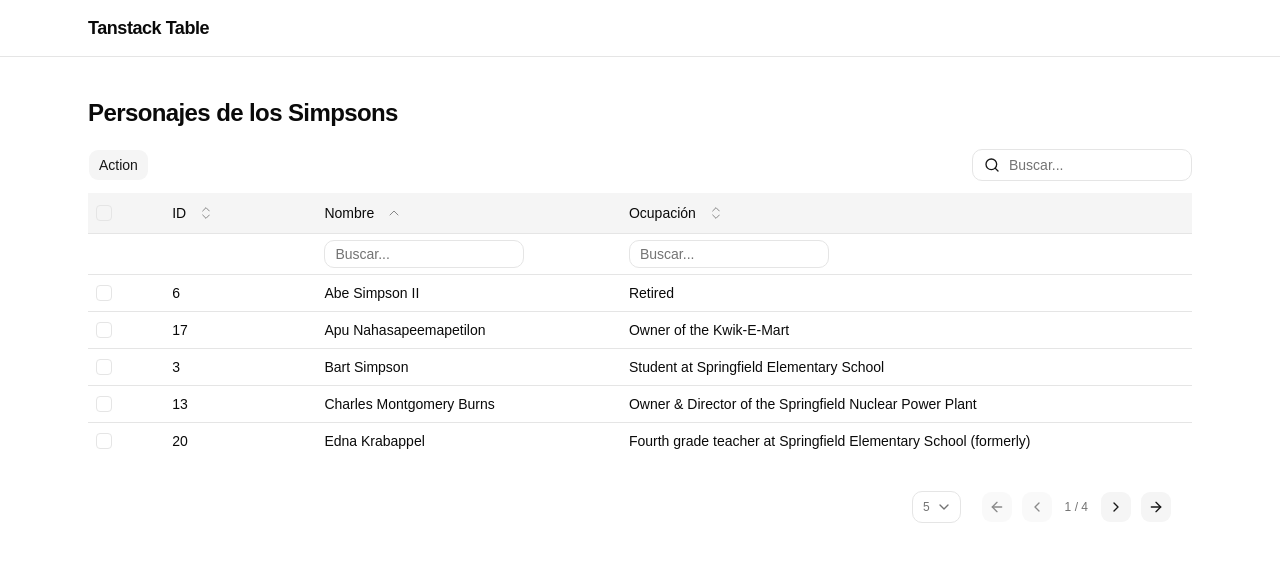
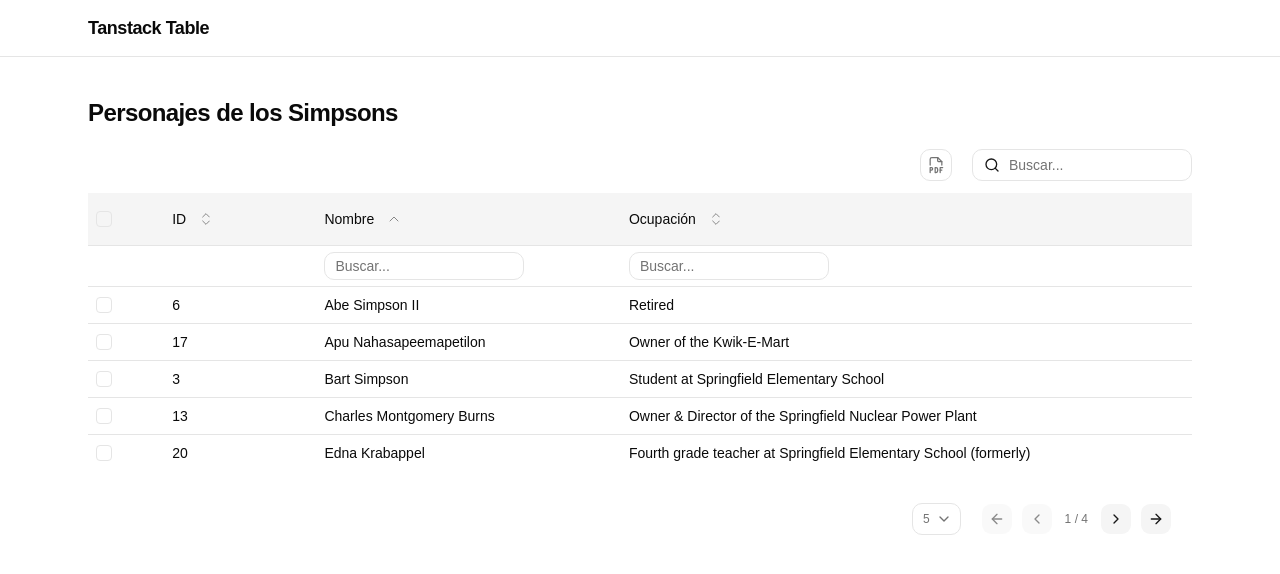
Before and after one commit to alanloffler/tanstack-table-template, a React (Vite) app: page / in a window 1280 px wide. Shown: the top 574 px of the page. Built offline with nearby package versions, Linux system fonts and the light colour scheme.

Commit message:
feat(components): export pdf file & disableDragging meta prop

```diff
--- a/src/components/DataTable.tsx
+++ b/src/components/DataTable.tsx
@@ -1,3 +1,4 @@
+import { FilePdf } from "@/components/icons/FilePdf";
 import { GripVertical, Search, X } from "lucide-react";
 
 import { Button } from "@/components/ui/button";
@@ -23,11 +24,19 @@ import {
 } from "@tanstack/react-table";
 import { useState } from "react";
 
+import { exportTableToPdf, type TPdfFormatter } from "@/utils/export-table-pdf.utils";
+
 interface DataTableProps<TData, TValue> {
   columns: ColumnDef<TData, TValue>[];
   data: TData[] | undefined;
   defaultPageSize?: number;
   defaultSorting?: SortingState;
+  exportPdfConfig?: {
+    filename?: string;
+    formatters?: Record<string, TPdfFormatter<TData>>;
+    headers?: Record<string, string>;
+    title?: string;
+  };
   pageSizes?: number[];
 }
 
@@ -36,6 +45,7 @@ export function DataTable<TData, TValue>({
   data,
   defaultPageSize = 5,
   defaultSorting = [],
+  exportPdfConfig,
   pageSizes = [5, 10, 20, 50],
 }: DataTableProps<TData, TValue>) {
   const [activeColumnId, setActiveColumnId] = useState<string | null>(null);
@@ -104,12 +114,22 @@ export function DataTable<TData, TValue>({
 
   return (
     <section className="flex flex-col gap-3">
-      <div className="flex items-center justify-between gap-5">
+      <div className="flex items-center justify-end gap-5">
         <Button
-          onClick={() => console.log(`Items: ${JSON.stringify(table.getFilteredSelectedRowModel().rows.length)}`)}
-          variant="secondary"
+          className="text-muted-foreground hover:bg-muted"
+          size="icon"
+          variant="outline"
+          onClick={() =>
+            exportTableToPdf({
+              filename: exportPdfConfig?.filename,
+              formatters: exportPdfConfig?.formatters,
+              headers: exportPdfConfig?.headers,
+              table,
+              title: exportPdfConfig?.title,
+            })
+          }
         >
-          Action
+          <FilePdf className="size-5" />
         </Button>
         <div className="relative">
           <Search className="stroke-primary absolute top-1/2 left-5 h-4 w-4 -translate-x-1/2 -translate-y-1/2" />
@@ -137,13 +157,31 @@ export function DataTable<TData, TValue>({
             {table.getHeaderGroups().map((headerGroup) => (
               <SortableContext
                 key={headerGroup.id}
-                items={headerGroup.headers.map((h) => h.column.id)}
+                items={headerGroup.headers
+                  .filter(
+                    (h) => !(h.column.columnDef.meta as { disableDragging?: boolean } | undefined)?.disableDragging,
+                  )
+                  .map((h) => h.column.id)}
                 strategy={rectSortingStrategy}
               >
                 <TableRow>
-                  {headerGroup.headers.map((header) => (
+                  {headerGroup.headers.map((header) =>
+                    (header.column.columnDef.meta as { disableDragging?: boolean } | undefined)?.disableDragging ? (
+                      <TableHead
+                        key={header.id}
+                        className="py-2.5"
+                        style={{
+                          minWidth: header.column.columnDef.minSize,
+                          width: header.column.getSize(),
+                          maxWidth: header.column.columnDef.maxSize,
+                        }}
+                      >
+                        {header.isPlaceholder ? null : flexRender(header.column.columnDef.header, header.getContext())}
+                      </TableHead>
+                    ) : (
                       <DraggableColumnHeader header={header} key={header.id} />
-                  ))}
+                    ),
+                  )}
                 </TableRow>
               </SortableContext>
             ))}
```
Lines whose indentation alone changed are shown as unchanged.
